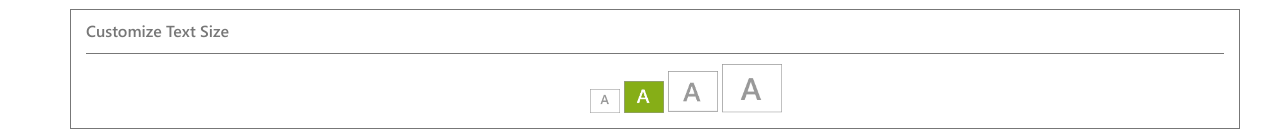
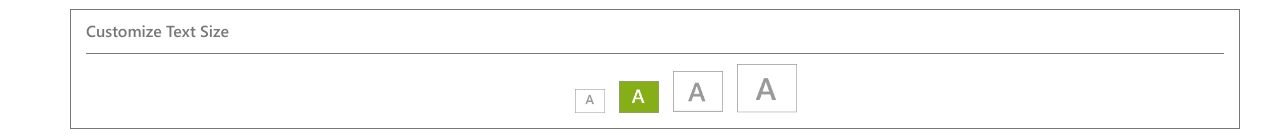
Before and after one commit to ideepakkrishnan/ideepakkrishnan.github.io, a plain HTML site: page settings.html in a window 1280 px wide. Shown: the part 661-797 px from the top of the page. Drawn offline with nearby package versions, Linux system fonts and the light colour scheme.

Commit message:
Increasing the padding between the text size images

```diff
--- a/settings.html
+++ b/settings.html
@@ -137,11 +137,11 @@
                                             <center>
                                                 <img src="a1.png" width="30" height="auto" style="vertical-align: baseline;">
 
-                                                <img src="a2.png" width="40" height="auto" style="vertical-align: baseline">
+                                                <img src="a2.png" width="40" height="auto" style="vertical-align: baseline; margin-left: 10px">
 
-                                                <img src="a3.png" width="50" height="auto" style="vertical-align: baseline">
+                                                <img src="a3.png" width="50" height="auto" style="vertical-align: baseline; margin-left: 10px">
 
-                                                <img src="a4.png" width="60" height="auto" style="vertical-align: baseline">
+                                                <img src="a4.png" width="60" height="auto" style="vertical-align: baseline; margin-left: 10px">
                                             </center>
                                         </div>
                                     </div>
```
